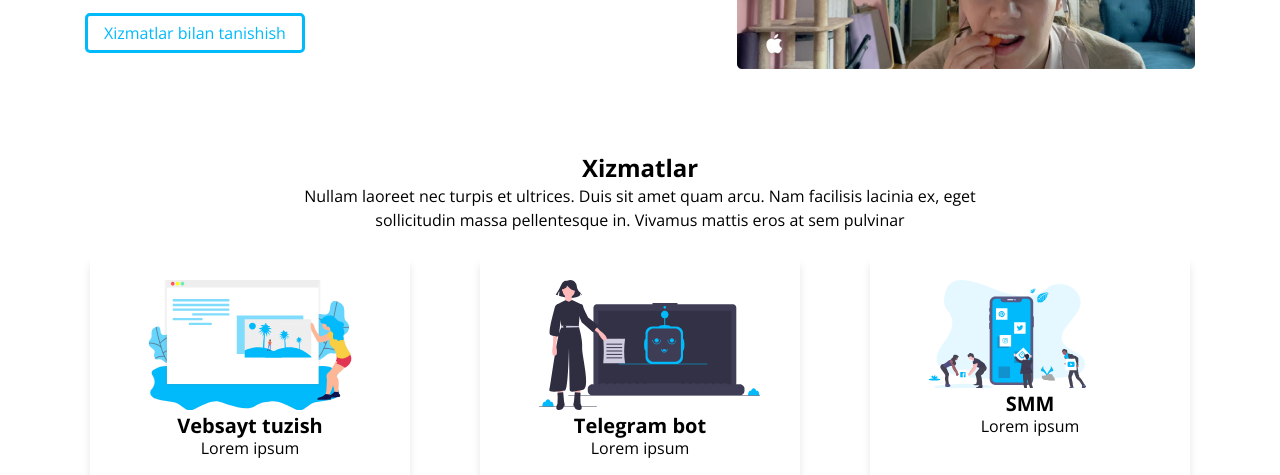
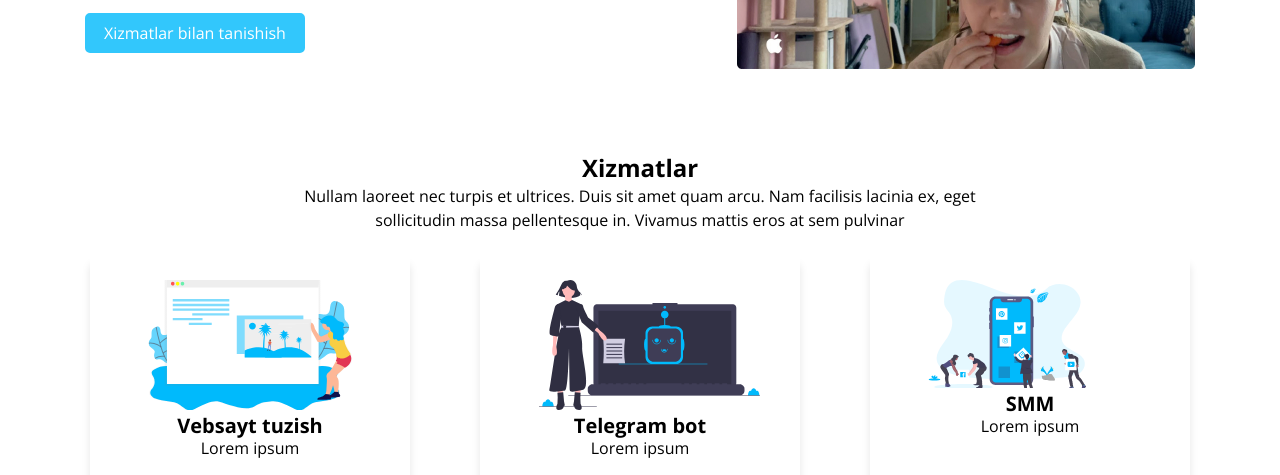
Before and after one commit to abdumovi/imtihon, a plain HTML site: page index.html in a window 1280 px wide. In both pictures the pointer is over the link "Xizmatlar bilan tanishish". Shown: the part 325-800 px from the top of the page. Drawn offline with nearby package versions, Linux system fonts and the light colour scheme.

Commit message:
btn_changed

```diff
--- a/css/style.css
+++ b/css/style.css
@@ -124,8 +124,12 @@ body{
   display: inline-block;
 }
 .btn:hover{
-  background: #FFFFFF;
-  color: #00BAFC;
+  background: rgb(0, 186, 252);
+  opacity: 0.8;
+}
+.btn:active{
+  background: rgb(0, 186, 252);
+  opacity: 0.8;
 }
 .servises-text{
   width: 719px;
```
